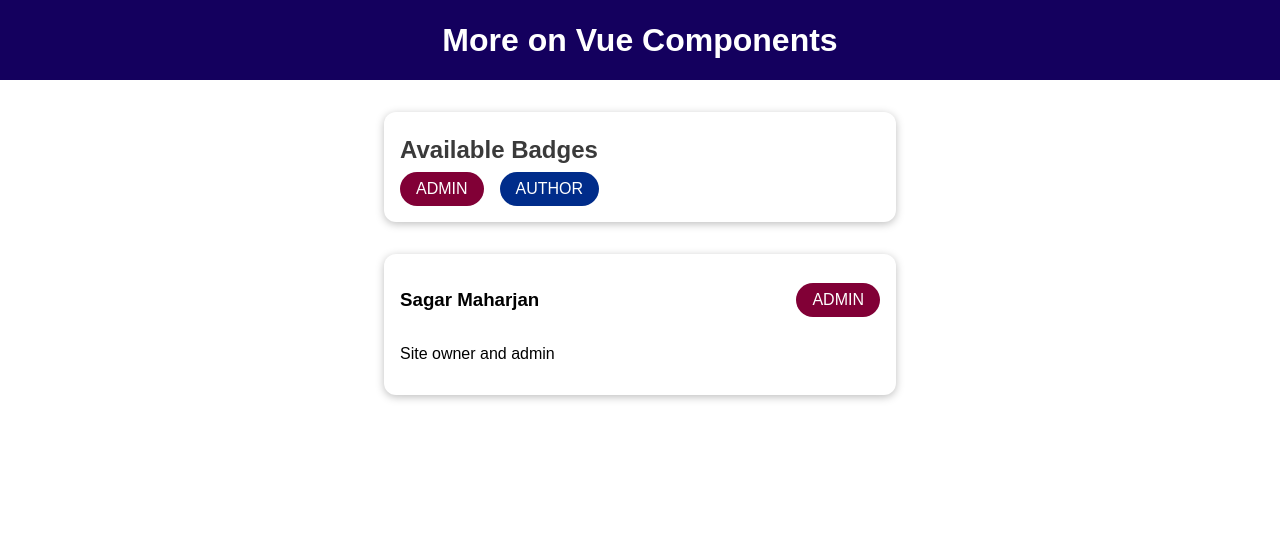
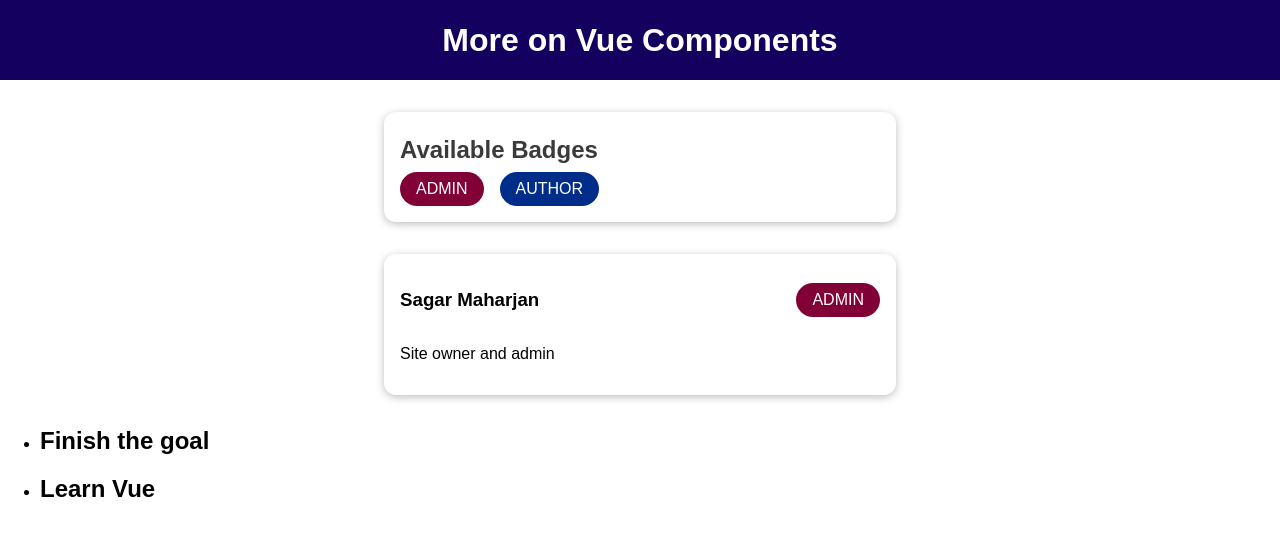
Before and after one commit to sagarmhrjn/vue-walkthrough, a Vue app: page / in a window 1280 px wide. Shown: the top 536 px of the page. Built offline with nearby package versions, Linux system fonts and the light colour scheme.

Commit message:
scoped slots

```diff
--- a/src/App.vue
+++ b/src/App.vue
@@ -8,6 +8,10 @@
       :info-text="activeUser.description"
       :role="activeUser.role"
     ></user-info>
+    <course-goals #default="slotProps">
+      <h2>{{ slotProps.item }}</h2>
+      <p>{{ slotProps['another-prop'] }}</p>
+    </course-goals>
   </div>
 </template>
 
@@ -15,6 +19,7 @@
 import TheHeader from "./components/TheHeader";
 import BadgeList from "./components/BadgeList";
 import UserInfo from "./components/UserInfo";
+import CourseGoals from "./components/CourseGoals"
 
 export default {
   // local components
@@ -23,6 +28,7 @@ export default {
     TheHeader,
     BadgeList,
     UserInfo,
+    CourseGoals
   },
   data() {
     return {
--- /dev/null
+++ b/src/components/CourseGoals.vue
@@ -0,0 +1,20 @@
+<template>
+  <ul>
+    <li v-for="goal in goals" :key="goal">
+    <slot :item="goal" another-prop="..."></slot>
+    </li>
+  </ul>
+</template>
+
+<script>
+export default {
+  data() {
+    return {
+      goals: ["Finish the goal", "Learn Vue"],
+    };
+  },
+};
+</script>
+
+<style >
+</style>
--- a/src/main.js
+++ b/src/main.js
@@ -8,7 +8,6 @@ const app = createApp(App);
 
 // registered as global component because it is being used in multiple parts of the app
 app.component('base-badge', BaseBadge);
-app.component('base-card', BaseCard
-);
+app.component('base-card', BaseCard);
 
 app.mount('#app');
```
